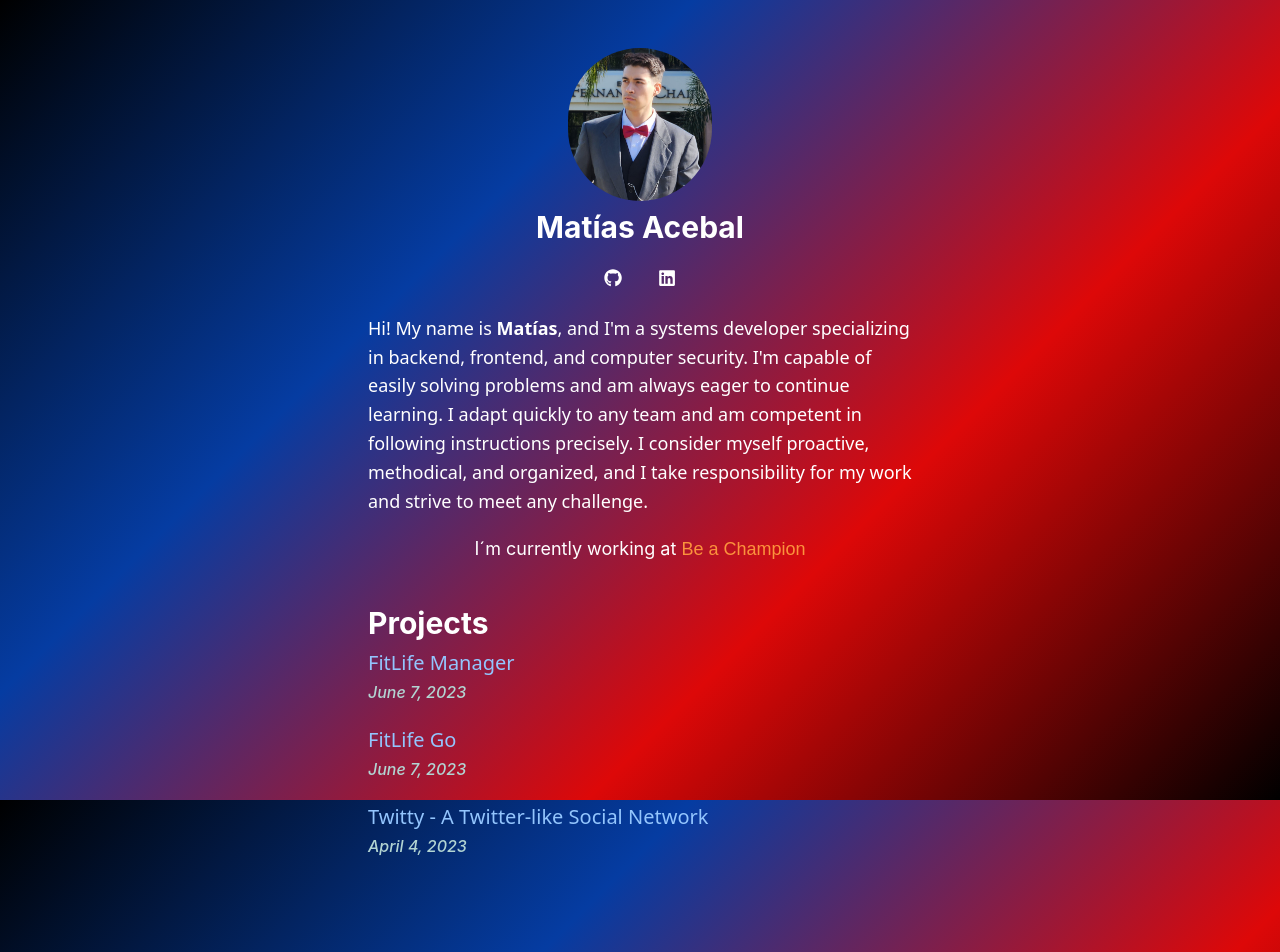
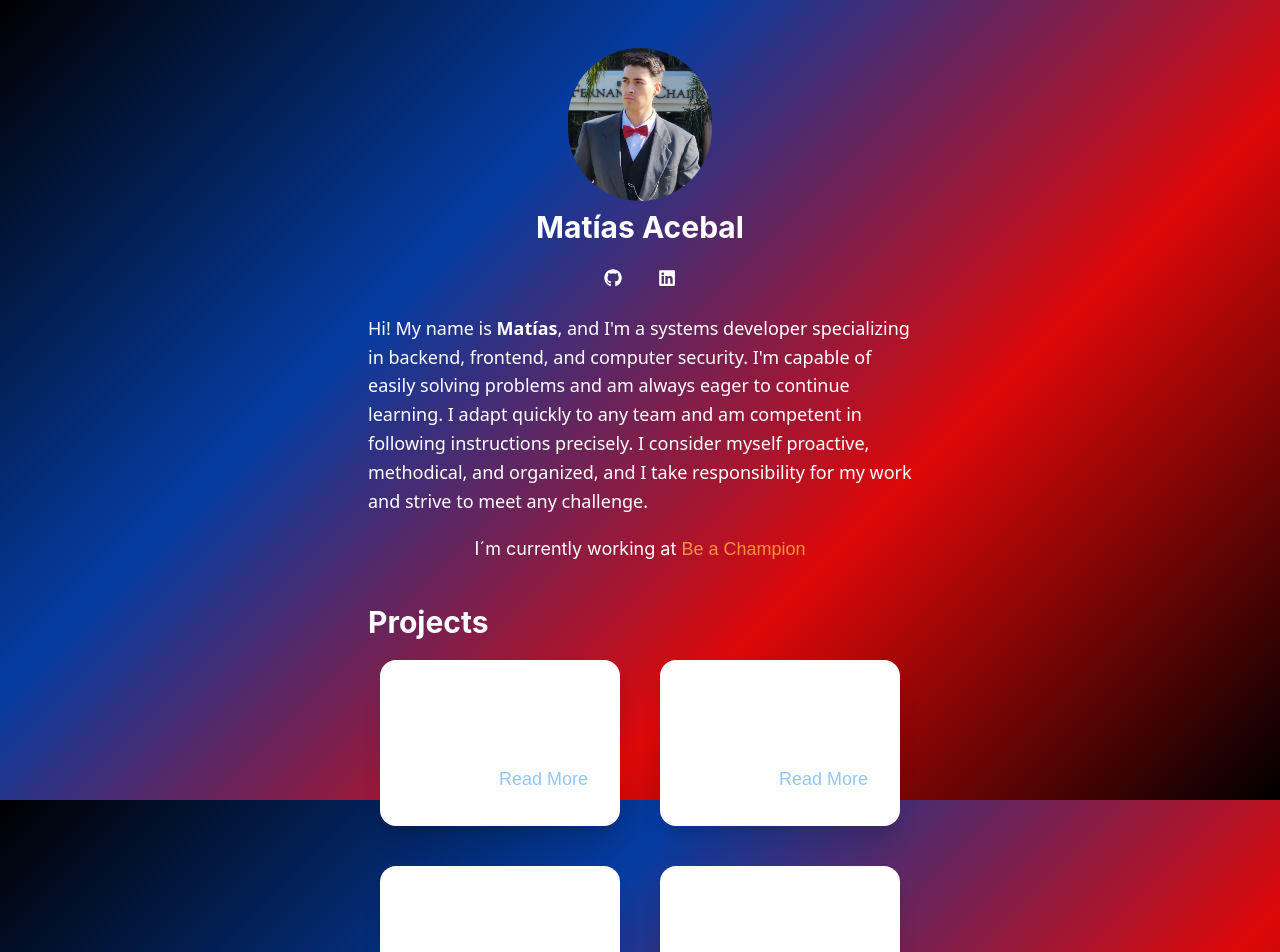
Before and after one commit to dest92/personalBlog, a Next.js app: page / in a window 1280 px wide. Shown: the top 952 px of the page. Built offline with nearby package versions, Linux system fonts and the light colour scheme.

Commit message:
cards projects, markdown

```diff
--- /dev/null
+++ b/components/PostCard.tsx
@@ -0,0 +1,34 @@
+import Link from "next/link";
+import Date from "./date";
+import React from "react";
+
+interface PostCardProps {
+  id: string;
+  title: string;
+  date: string;
+}
+
+const PostCard: React.FC<PostCardProps> = ({ id, title, date }) => {
+  return (
+    <>
+      <div className="card max-w-xl w-auto bg-base-100 shadow-xl m-3">
+        <div className="card-body">
+          <h2 className="card-title">{title}</h2>
+          <p>
+            <Date dateString={date} />
+          </p>
+          <div className="card-actions justify-end">
+            <Link
+              href={`/posts/${id}`}
+              className="text-blue-300 hover:text-blue-600 underline decoration-transparent hover:decoration-current transition-all duration-300 ease-in-out"
+            >
+              Read More
+            </Link>
+          </div>
+        </div>
+      </div>
+    </>
+  );
+};
+
+export default PostCard;
--- a/package.json
+++ b/package.json
@@ -20,11 +20,14 @@
     "next": "latest",
     "react": "18.2.0",
     "react-dom": "18.2.0",
+    "react-markdown": "^9.0.1",
     "remark": "^14.0.2",
+    "remark-gfm": "^4.0.0",
     "remark-html": "^15.0.2"
   },
   "devDependencies": {
     "autoprefixer": "^10.4.14",
+    "daisyui": "^4.4.14",
     "postcss": "^8.4.24",
     "tailwindcss": "^3.3.2"
   }
--- a/pages/index.js
+++ b/pages/index.js
@@ -7,6 +7,7 @@ import Date from "../components/date";
 import { FontAwesomeIcon } from "@fortawesome/react-fontawesome";
 import { faGithub } from "@fortawesome/free-brands-svg-icons";
 import { faLinkedin } from "@fortawesome/free-brands-svg-icons";
+import PostCard from "../components/PostCard";
 
 export async function getStaticProps() {
   const allPostsData = getSortedPostsData();
@@ -56,24 +57,13 @@ export default function Home({ allPostsData }) {
           </Link>
         </p>
       </section>
-      <section className={`${utilStyles.headingMd} ${utilStyles.padding1px}`}>
+      <section>
         <h2 className="font-bold text-3xl pb-2">Projects</h2>
-        <ul className="font-medium text-xl ">
+        <div className="grid grid-cols-1 sm:grid-cols-2 gap-4">
           {allPostsData.map(({ id, date, title }) => (
-            <li className={utilStyles.listItem} key={id}>
-              <Link
-                href={`/posts/${id}`}
-                className="text-blue-300 font-sans hover:text-blue-600 underline decoration-transparent hover:decoration-current transition-all duration-300 ease-in-out"
-              >
-                {title}
-              </Link>
-              <br />
-              <small className={utilStyles.lightText}>
-                <Date dateString={date} />
-              </small>
-            </li>
+            <PostCard key={id} id={id} date={date} title={title} />
           ))}
-        </ul>
+        </div>
       </section>
     </Layout>
   );
--- a/pages/posts/[id].js
+++ b/pages/posts/[id].js
@@ -2,6 +2,8 @@ import Layout from "../../components/layout";
 import { getAllPostIds, getPostData } from "../../utils/posts";
 import Head from "next/head";
 import Date from "../../components/date";
+import ReactMarkdown from "react-markdown";
+import gfm from "remark-gfm";
 
 export async function getStaticProps({ params }) {
   const postData = await getPostData(params.id);
@@ -23,7 +25,10 @@ export default function Post({ postData }) {
         <div className="font-light text-gray-400 pb-5">
           <Date dateString={postData.date} />
         </div>
-        <div  dangerouslySetInnerHTML={{ __html: postData.contentHtml }} />
+        <ReactMarkdown
+          children={postData.contentMarkdown}
+          remarkPlugins={[gfm]}
+        />
       </article>
     </Layout>
   );
--- /dev/null
+++ b/posts/epic-clash.md
@@ -0,0 +1,29 @@
+---
+title: 'Epic Clash'
+date: '2023-11-30'
+---
+
+
+
+# Epic Clash: Hero vs. Beast
+
+## Game Description:
+Epic Clash is a turn-based combat game where two factions battle until only an entire team dies. The factions consist of heroes and monsters, and players can compose their teams with any combination of these characters. When characters attack, combat messages are displayed, providing an immersive experience.
+
+## Character Classes:
+
+- **Heroes**: Warriors and Wizards.
+  - **Warriors**: Use weapons, dealing triple weapon damage or 0 damage if unarmed.
+  - **Wizards**: Cast spells, inflicting a consistent 20 points of damage.
+  - Heroes start with 100 health points.
+
+- **Monsters**:
+  - Monsters attack with weapons, causing variable damage with a default weapon.
+  - Monster health varies.
+
+## Gameplay:
+
+- Turns alternate between factions.
+- All living characters in a faction attack a random living character in the opposing faction.
+- The game continues until one faction has no surviving characters.
+- Defeated monsters drop their weapons, which can be equipped by heroes.
--- a/tailwind.config.js
+++ b/tailwind.config.js
@@ -1,5 +1,6 @@
 /** @type {import('tailwindcss').Config} */
 module.exports = {
+  plugins: [require("daisyui")],
   content: [
     "./app/**/*.{js,ts,jsx,tsx,mdx}",
     "./pages/**/*.{js,ts,jsx,tsx,mdx}",
@@ -11,5 +12,4 @@ module.exports = {
   theme: {
     extend: {},
   },
-  plugins: [],
-}
+};
--- a/utils/posts.js
+++ b/utils/posts.js
@@ -1,8 +1,6 @@
 import fs from "fs";
 import path from "path";
 import matter from "gray-matter";
-import { remark } from "remark";
-import html from "remark-html";
 
 const postsDirectory = path.join(process.cwd(), "posts");
 
@@ -13,21 +11,16 @@ export async function getPostData(id) {
   // Use gray-matter to parse the post metadata section
   const matterResult = matter(fileContents);
 
-  // Use remark to convert markdown into HTML string
-  const processedContent = await remark()
-    .use(html)
-    .process(matterResult.content);
-  const contentHtml = processedContent.toString();
+  // No need to convert to HTML, just return the raw markdown content
+  const contentMarkdown = matterResult.content;
 
-  // Combine the data with the id and contentHtml
-
+  // Combine the data with the id and markdown content
   return {
     id,
-    contentHtml,
+    contentMarkdown, // Return the raw markdown content
     ...matterResult.data,
   };
 }
-
 export function getAllPostIds() {
   const fileNames = fs.readdirSync(postsDirectory);
 
```
Also changed, not shown: 1 other file (tests, documents, lock files or other folders).
